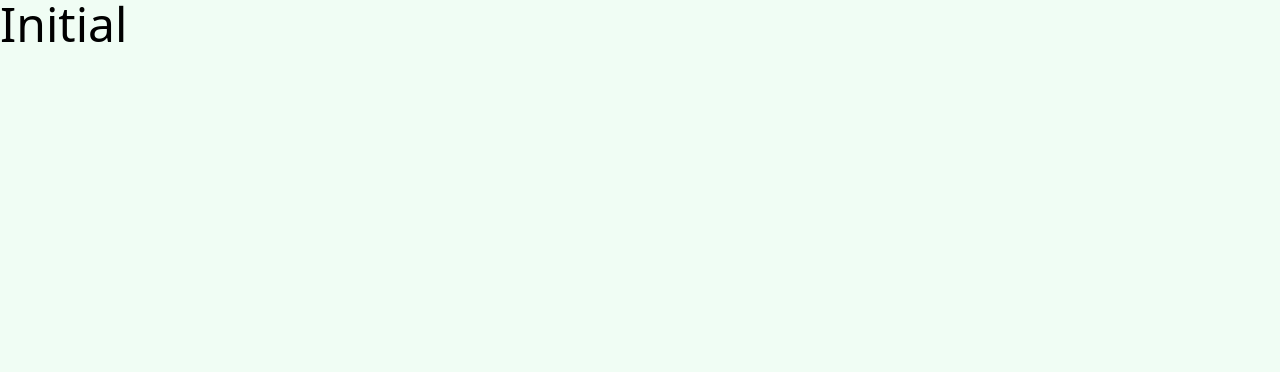
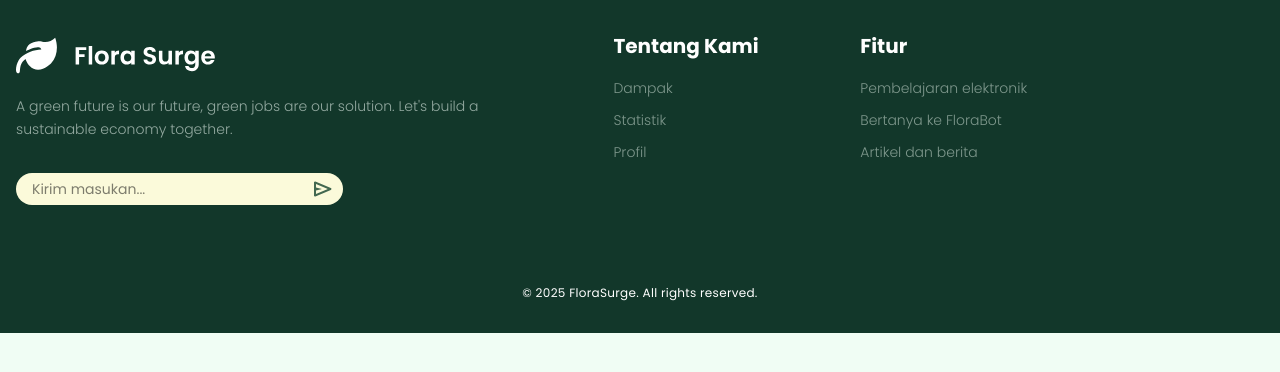
Before and after one commit to AmirHamzah-1Fz/flora-surge, a React (Vite) app: page / in a window 1280 px wide. Shown: the top 372 px of the page. Built offline with nearby package versions, Linux system fonts and the light colour scheme.

Commit message:
Update style Footer

```diff
--- a/index.html
+++ b/index.html
@@ -4,10 +4,17 @@
     <meta charset="UTF-8" />
     <link rel="icon" type="image/svg+xml" href="./public/favicon-16x16.png" />
     <meta name="viewport" content="width=device-width, initial-scale=1.0" />
+    <link rel="preconnect" href="https://fonts.googleapis.com" />
+    <link rel="preconnect" href="https://fonts.gstatic.com" crossorigin />
+    <link href="https://fonts.googleapis.com/css2?family=Poppins:ital,wght@0,100;0,200;0,300;0,400;0,500;0,600;0,700;0,800;0,900;1,100;1,200;1,300;1,400;1,500;1,600;1,700;1,800;1,900&display=swap" rel="stylesheet" />
     <title>Flora Surge</title>
   </head>
 
   <style>
+    body {
+      font-family: 'Poppins', sans-serif;
+    }
+
     img,
     svg,
     a,
--- a/src/App.tsx
+++ b/src/App.tsx
@@ -1,10 +1,13 @@
+import Footer from "./components/Footer";
+
 function App() {
   return (
     <>
       {/* LETAKKAN FILE KOMPONEN DI DALAM MAIN (TIDAK TERMASUK HEADER & FOOTER) *DI BRANCH MAIN SAJA */}
       <main className="">
-        <h1 className="text-5xl">Initial</h1>
       </main>
+
+      <Footer />
     </>
   );
 }
--- a/src/index.css
+++ b/src/index.css
@@ -9,6 +9,8 @@
     --green2: #ADBC9F;
     --green3: #FBFADA;
     --green4: #FFFFFF;
+
+    --t-green: #7E978C;
   }
 
 body {
```
